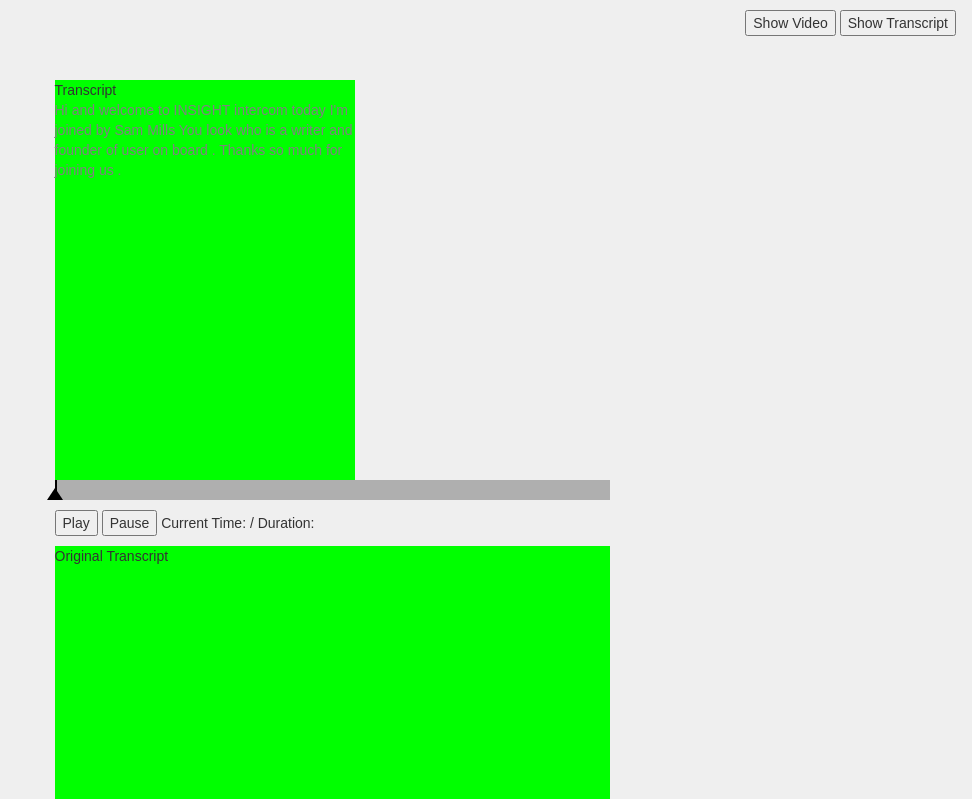
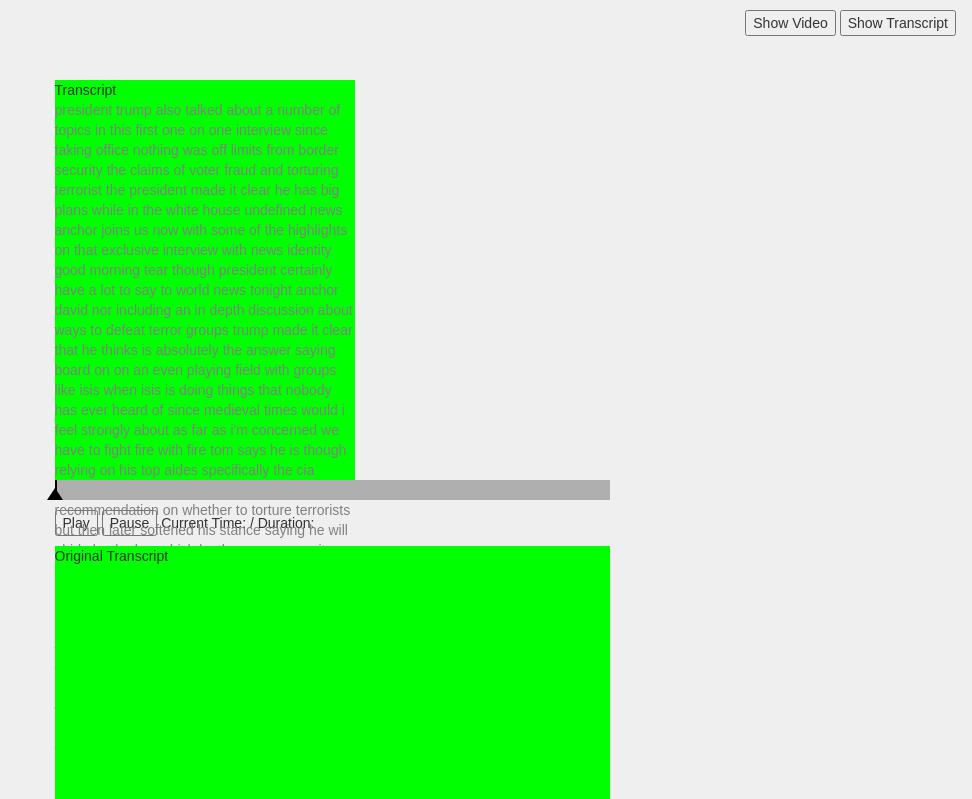
Before and after one commit to OpenNewsLabs/transprovenance, a plain HTML site: page index.html in a window 1280 px wide. Both pictures are taken after a click on the button "Show Transcript". Shown: the top 799 px of the page, without its empty margins (308-1280 px from the left). Drawn offline with Linux system fonts and the light colour scheme.

Commit message:
load demo transcript using gentle json output

```diff
--- a/index.html
+++ b/index.html
@@ -44,7 +44,7 @@
 						<div class="transcriptContainer">
 							Transcript
 							<div id="transcript">
-								<p><span data-m="20">Hi </span><span data-m="400">and </span><span data-m="520">welcome </span><span data-m="840">to </span><span data-m="940">INSIGHT </span><span data-m="1260">intercom </span><span data-m="1690">today </span><span data-m="1880">I'm </span><span data-m="2010">joined </span><span data-m="2260">by </span><span data-m="2420">Sam </span><span data-m="2680">Mills </span><span data-m="2900">You </span><span data-m="3030">look </span><span data-m="3340">who </span><span data-m="3480">is </span><span data-m="3870">a </span><span data-m="4200">writer </span><span data-m="4700">and </span><span data-m="4980">founder </span><span data-m="5300">of </span><span data-m="5470">user </span><span data-m="5750">on </span><span data-m="5950">board </span><span data-m="6360">. </span><span data-m="7020">Thanks </span><span data-m="7180">so </span><span data-m="7250">much </span><span data-m="7400">for </span><span data-m="7590">joining </span><span data-m="7920">us </span><span data-m="8270">. </span></p>
+								<p></p>
 							</div>
 						</div>
 					</div>
--- a/js/custom/main.js
+++ b/js/custom/main.js
@@ -42,7 +42,7 @@ $(document).ready( function() {
 		$('body').attr('data-view', 'transcript');
 	});
 
-	hyperaudiolite.init('transcript', 'video');
+	loadTranscriptText();
 });
 
 
@@ -152,6 +152,17 @@ function convertToPercentage(pixelValue, maxValue) {
 	return percentage;
 }
 
+function loadTranscriptText() {
+	$.getJSON( "./data/recap-transcript.json", function( data ) {
+		var items = [];
+		$.each( data.words, function( key, val ) {
+			$('#transcript p').append('<span data-m="' + (val.start * 1000) + '">' + val.alignedWord + ' </span>');
+		});
+
+		hyperaudiolite.init('transcript', 'video');
+	});
+}
+
 function updateScrolling() {
     var percentPlayed = $('#video')[0].currentTime / $('#video')[0].duration * 100;
 
```
